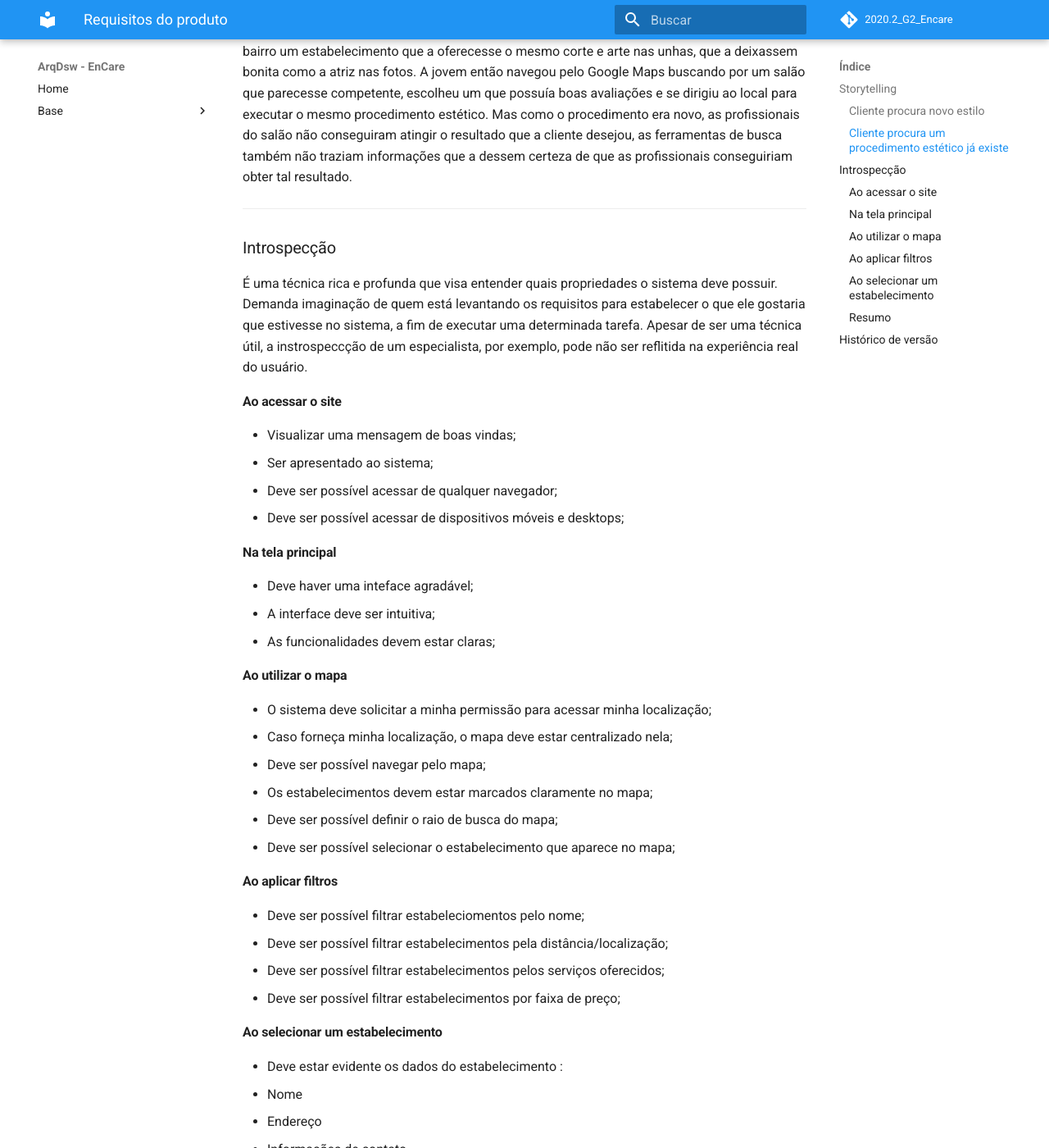
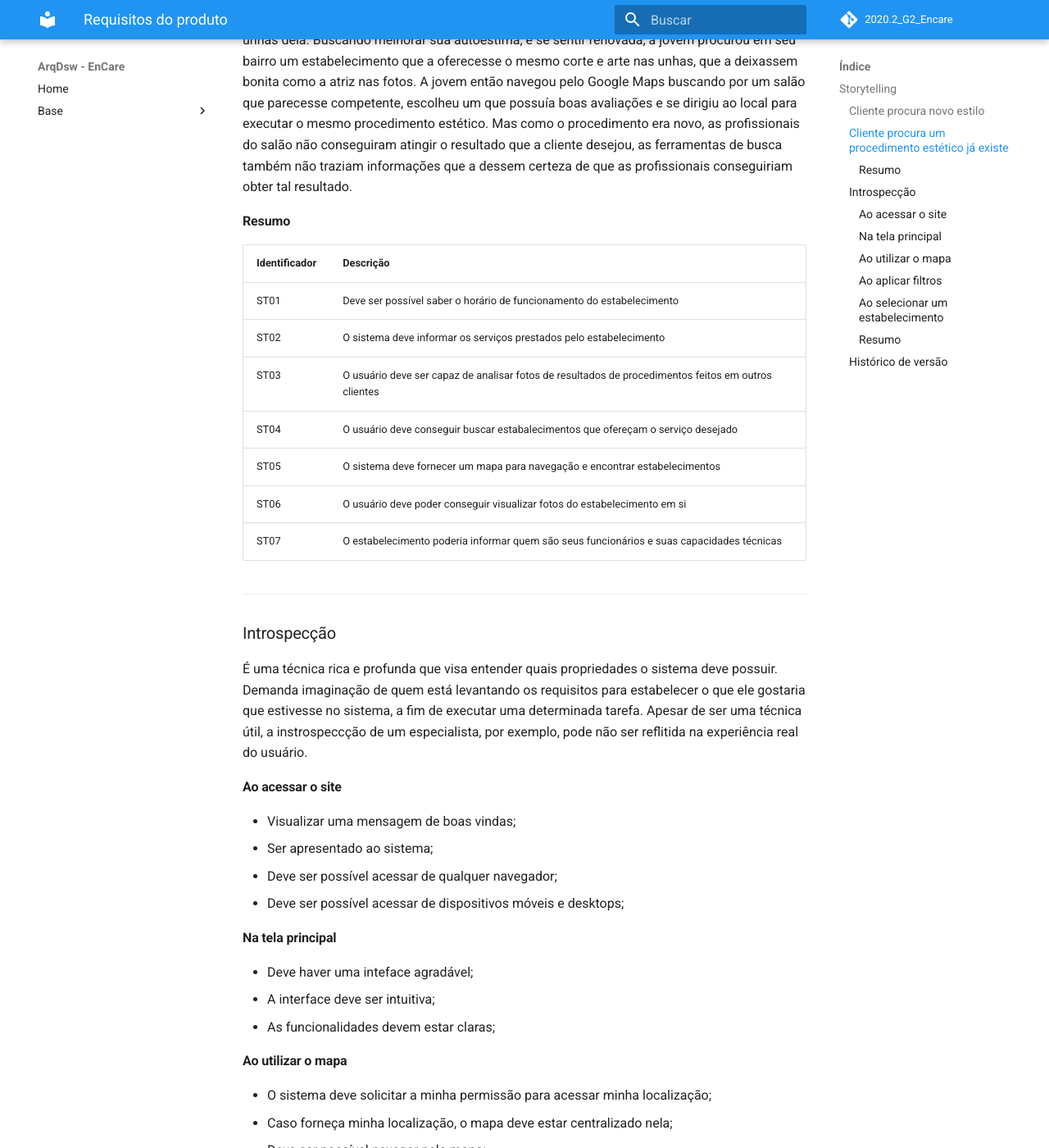
Before and after one commit to UnBArqDsw2020-2/2020.2_G2_Encare, an MkDocs documentation site: the page built from docs/Base/requisitos.md, in a window 1280 px wide and 1400 px high, scrolled down 581 px. Shown: the whole window at 82% size. Built offline with MkDocs 1.6.1 and Material for MkDocs 9.7.7, drawn with Linux system fonts in a browser that asks for light colours; comment, search, counter and statistics services are not loaded; some of the changed text lies outside the part shown.

Commit message:
[#39] Adicao do resumo para os requisitos do storytelling

```diff
--- a/docs/Base/requisitos.md
+++ b/docs/Base/requisitos.md
@@ -1,15 +1,24 @@
 # Requisitos do produto
 
-### Storytelling
+## Storytelling
 Storytelling é um termo em inglês. "Story" significa história e "telling", contar. Mais que uma mera narrativa, Storytelling é a arte de contar histórias usando técnicas inspiradas em roteiristas e escritores para transmitir uma mensagem de forma inesquecível.
 
-#### Cliente procura novo estilo
+### Cliente procura novo estilo
 Um cliente desejava mudar seu estilo, para isso procurou seu barbeiro de confiança, mas ao chegar ao estabelecimento percebeu que o mesmo estava fechado. O cliente então teve que procurar outro estabelecimento e informou ao barbeiro sua ideia de novo corte de cabelo. Após o procedimento, o cliente se sentiu frustrado, pois o resultado não era nem um pouco parecido com o pedido.
 
-----
+### Cliente procura um procedimento estético já existe
+Uma jovem ao navegar pelo Instagram gostou do corte de cabelo de uma atriz e da arte nas unhas dela. Buscando melhorar sua autoestima, e se sentir renovada, a jovem procurou em seu bairro um estabelecimento que a oferecesse o mesmo corte e arte nas unhas, que a deixassem bonita como a atriz nas fotos. A jovem então navegou pelo Google Maps buscando por um salão que parecesse competente, escolheu um que possuía boas avaliações e se dirigiu ao local para executar o mesmo procedimento estético. Mas como o procedimento era novo, as profissionais do salão não conseguiram atingir o resultado que a cliente desejou, as ferramentas de busca também não traziam informações que a dessem certeza de que as profissionais conseguiriam obter tal resultado.
 
-#### Cliente procura um procedimento estético já existe
-Uma jovem ao navegar pelo Instagram gostou do corte de cabelo de uma atriz e da arte nas unhas dela. Buscando melhorar sua autoestima, e se sentir renovada, a jovem procurou em seu bairro um estabelecimento que a oferecesse o mesmo corte e arte nas unhas, que a deixassem bonita como a atriz nas fotos. A jovem então navegou pelo Google Maps buscando por um salão que parecesse competente, escolheu um que possuía boas avaliações e se dirigiu ao local para executar o mesmo procedimento estético. Mas como o procedimento era novo, as profissionais do salão não conseguiram atingir o resultado que a cliente desejou, as ferramentas de busca também não traziam informações que a dessem certeza de que as profissionais conseguiriam obter tal resultado.
+#### Resumo
+|Identificador|Descrição|
+|-------------|---------|
+|ST01| Deve ser possível saber o horário de funcionamento do estabelecimento|
+|ST02| O sistema deve informar os serviços prestados pelo estabelecimento|
+|ST03| O usuário deve ser capaz de analisar fotos de resultados de procedimentos feitos em outros clientes|
+|ST04| O usuário deve conseguir buscar estabalecimentos que ofereçam o serviço desejado|
+|ST05| O sistema deve fornecer um mapa para navegação e encontrar estabelecimentos|
+|ST06| O usuário deve poder conseguir visualizar fotos do estabelecimento em si|
+|ST07| O estabelecimento poderia informar quem são seus funcionários e suas capacidades técnicas|
 
 - - -
 
@@ -51,7 +60,7 @@ Uma jovem ao navegar pelo Instagram gostou do corte de cabelo de uma atriz e da
 
 #### Resumo
 
-|Identificador|Requisito|
+|Identificador|Descrição|
 |-------------|---------|
 |INT01|Usuário deve ser capaz de visualizar o mapa a partir de sua localização|
 |INT02|Usuário deve ser capaz de visualizar o mapa sem fornecer sua localização|
@@ -79,3 +88,4 @@ Uma jovem ao navegar pelo Instagram gostou do corte de cabelo de uma atriz e da
 |------|-------|--------|--------|
 | 05/03/2021 | Hugo Aragão| Criação do documento e Storytelling | 0.1 |
 | 05/03/2021 | Nícalo Ribeiro | Adição da introspecção e definição do storytelling | 0.2 |
+|06/03/2021| Nícalo Ribeiro | Adição do resumo dos requisitos do storytelling| 0.3|
```
